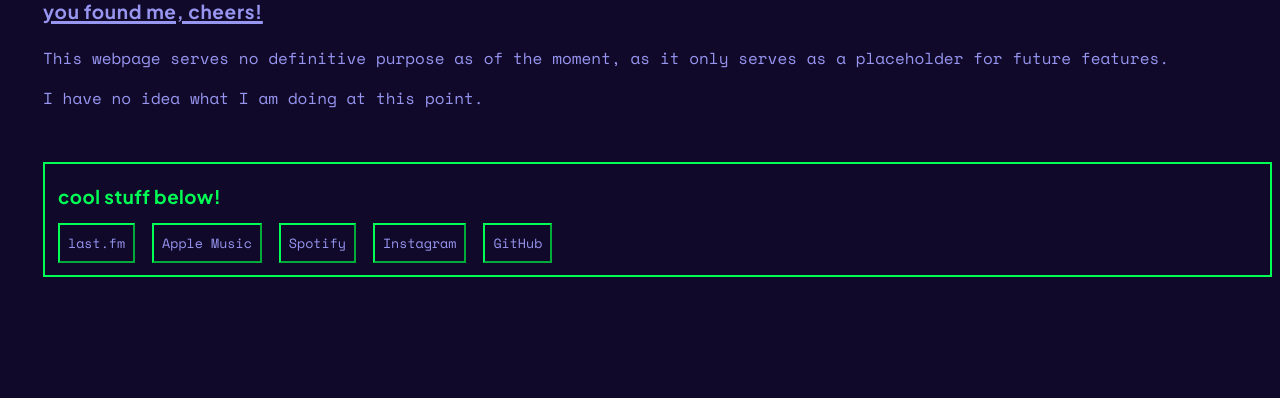
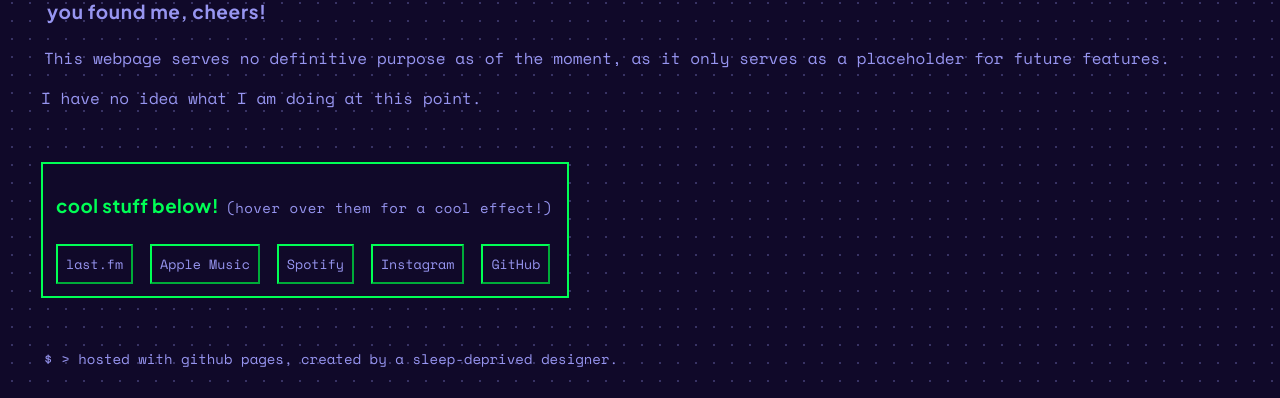
Before and after one commit to steb-git/steb-git.github.io, a plain HTML site: page secret.htm in a window 1280 px wide. Shown: the part 402-800 px from the top of the page. Drawn offline with nearby package versions, Linux system fonts and the light colour scheme.

Commit message:
i forgor

```diff
--- a/secret.htm
+++ b/secret.htm
@@ -13,6 +13,7 @@
         * {
             flex: auto;
             flex-wrap: wrap;
+            margin-left: 3px;
         }
 
         #title {
@@ -24,8 +25,15 @@
             line-height: 0.30;
             text-indent: 35px;
             color: #00ff55;
-            transition-duration:0.2s;
-            -webkit-animation: forwards;
+            transition-duration:0.7s;
+        }
+
+        #title:hover {
+            color: rgb(16, 9, 41);
+            -webkit-text-stroke: 1px #00ff55 ;
+            letter-spacing: 3.2px;
+            font-weight: normal;
+            transition-duration: 0.5s;
         }
 
         #header,
@@ -42,6 +50,8 @@
 
         body {
             background-color: rgb(16, 9, 41);
+            background-size: 18px 18px;
+            background-image: radial-gradient(circle, rgba(161, 160, 255, 0.274) 1px, rgba(0, 0, 0, 0) 1px);
         }
 
         #subtext1 {
@@ -51,14 +61,18 @@
             font-size: 19px;
             font-style: normal;
             text-indent: 35px;
-            text-decoration: solid;
+            text-decoration: wavy;
             text-decoration-thickness: 3px;
-            text-decoration-line: underline;
+            text-decoration-style: wavy;
             line-height: 0;
             color: rgba(161, 160, 255, 0.932);
+            transition-duration: 0.2s;
         }
-
-        .italic {
+        #subtext1:hover {
+            text-decoration-style: wavy;
+            transition-duration: 0.2s;
+        }
+        .it {
             font-style: italic
         }
 
@@ -77,13 +91,7 @@
             height: max-content;
         }
 
-        #title:hover {
-            color: rgb(16, 9, 41);
-            -webkit-text-stroke: 1px #00ff55 ;
-            -webkit-animation: backwards;
-        }
-
-        .button {
+        .button, button {
             border-color: #00ff55;
             background-color: rgb(16, 9, 41);
             padding: 6px 12px;
@@ -94,10 +102,11 @@
             font-family: "Space Mono", monospace;
             cursor: pointer;
             transition-duration: 0.3s;
+            display: inline-block;
         }
 
         .button:hover,
-        .button:focus {
+        .button:focus, button:focus {
             border-color: #00ff55;
             background-color: #00ff55;
             padding: 6px 12px;
@@ -111,10 +120,10 @@
 
         #mainbox {
             margin-left: 35px;
-            margin-right: auto;
+            margin-right: 35px;
             line-height: 4;
             height: auto;
-            width: auto;
+            width: 393pt;
             background-color: rgb(16, 9, 41);
             border-color: #00ff55;
             border-style: solid;
@@ -129,6 +138,24 @@
             color: #00ff55;
             line-height: 1.5;
             margin-bottom: auto;
+            margin-right: 13px;
+        }
+        .subtext_again {
+            font-family: "Space Mono", monospace;
+            color:rgba(161, 160, 255, 0.932);
+            font-weight: 200;
+            font-size: 14px;
+            display: inline-flex;
+            align-items: center;
+            transition-duration: 0.2s;
+        }
+        .subtext_again:hover {
+            color: rgb(16, 9, 41);
+            background-color: #00ff55;
+            font-style: italic;
+        }
+        #footer {
+            margin-left: 35px;
         }
     </style>
 </head>
@@ -152,20 +179,22 @@
     <div id="text1">
         <p>This webpage serves no definitive purpose as of the moment, as it only serves as a placeholder for future
             features.</p>
-        </p class="italic">I have no idea what I am doing at this point.</p>
+        </p class="it">I have no idea what I am doing at this point.</p>
     </div>
     <br><br>
     <div id="mainbox">
-        <h3 class="subheader_box">cool stuff below!</h2>
-            <button class="button" a link href="https://last.fm/user/the_steb">last.fm</button>
-            <button class="button" a link href="https://music.apple.com/library/playlist/p.7PkeLGKi0BYvWmR">Apple
-                Music</button>
-            <button class="button" a link
-                href="https://open.spotify.com/user/c5cnpeta1v6tx1iju7f82fb58">Spotify</button>
-            <button class="button" a link href="https://instagram.com/@_the_steb">Instagram</button>
-            <button class="button" a link href="https://github.com/steb-git">GitHub</button>
-
-    </div>
+        <h3 class="subheader_box">cool stuff below! <p class="subtext_again">(hover over them for a cool effect!)</p></h2>
+            <button class="button" type=button onclick="https://last.fm/user/the_steb">last.fm</button>
+            <button class="button" type=button onclick="https://music.apple.com/library/playlist/p.7PkeLGKi0BYvWmR">Apple Music</button>
+            <button class="button" type=button onclick="https://open.spotify.com/user/c5cnpeta1v6tx1iju7f82fb58">Spotify</button>
+            <button class="button" type=button onclick="https://instagram.com/@_the_steb">Instagram</button>
+            <button class="button" type=button onclick="https://github.com/steb-git">GitHub</button>
+ </div>
+<br><br>
+<div id="footer">
+    <p class="subtext_again">$ > hosted with github pages, created by a sleep-deprived designer.</p>
+</div>
+ <!--<button type="button" onclick href="https://google.com">wow</button> -->
 </body>
 
 </html>
```
